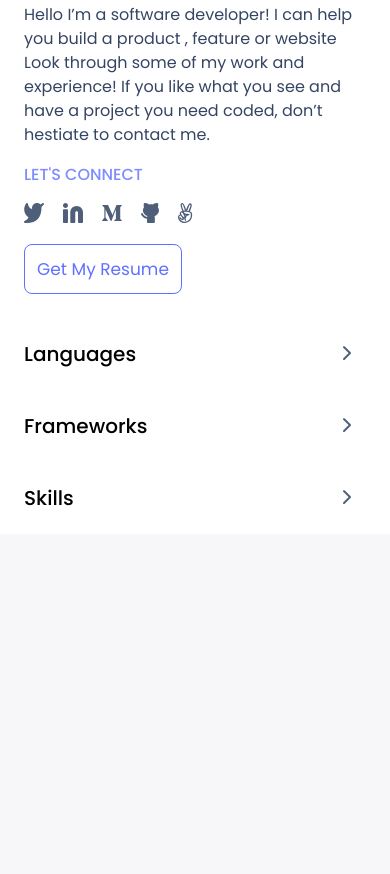
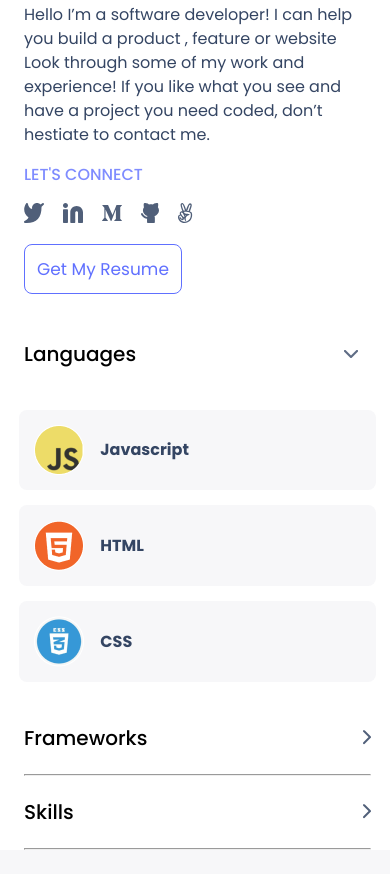
Before and after one commit to SekoViper/portfolio, a plain HTML site: page index.html in a window 390 px wide. Shown: the part 4055-4929 px from the top of the page. Before the commit the page ends 4589 px from the top, so only its background shows below. Drawn offline with Linux system fonts and the light colour scheme.

```diff
--- a/css/style.css
+++ b/css/style.css
@@ -245,7 +245,6 @@
   }
 
   .collapsible {
-    /* background: #fff; */
     border-radius: 8px;
     width: 100%;
     height: 72px;
@@ -254,7 +253,7 @@
   }
 
   .skils {
-    margin-top: 24px;
+    margin: 24px 0;
   }
 
   .skills-items {
@@ -262,10 +261,31 @@
   }
 
   .skills-item {
-    display: flex;
-    justify-content: space-between;
     width: 327px;
     height: 72px;
+    display: flex;
     align-items: center;
+    justify-content: space-between;
+  }
+
+  .lang {
+    display: flex;
+    align-items: center;
+    justify-content: space-between;
+    height: 72px;
+  }
+
+  .item {
+    width: 327px;
+    display: flex;
+    align-items: center;
+    gap: 5%;
+    background-color: var(--general-color);
+    padding: 15px;
+    border-radius: 8px;
+    margin: -5px;
+  }
+  hr {
+    color: #7a869a;
   }
 }
--- a/index.html
+++ b/index.html
@@ -160,9 +160,20 @@
                 </div>
                 <div class="skils">
                     <ul class="skills-items">
-                        <li class="skills-item"><h3>Languages</h3> <img src="/img/Union.png" alt=""></li>
-                        <li class="skills-item"><h3>Frameworks</h3> <img src="/img/Union.png" alt=""></li>
-                        <li class="skills-item"><h3>Skills</h3> <img src="/img/Union.png" alt=""></li>
+                        <li class="skill-item">
+                            <h3 class="lang">Languages <img src="/img/down arrow.png" alt=""></h3> <br>
+                            <span class="item"> <img src="/img/js.png" alt=""><h4>Javascript</h4></span> <br>
+                            <span class="item"> <img src="/img/html.png" alt=""><h4>HTML</h4></span> <br>
+                            <span class="item"> <img src="/img/css.png" alt=""><h4>CSS</h4></span> <br>
+                        </li>
+                        <li class="skill-item">
+                            <h3 class="lang">Frameworks <img src="/img/Union.png" alt=""></h3>
+                        </li>
+                        <hr>
+                        <li class="skill-item">
+                            <h3 class="lang">Skills <img src="/img/Union.png" alt=""></h3>
+                        </li>
+                        <hr>
                     </ul>
                 </div>
                 </div>
```
Also changed, not shown: img/css.png (added), img/down arrow.png (added), img/html.png (added), img/js.png (added).
